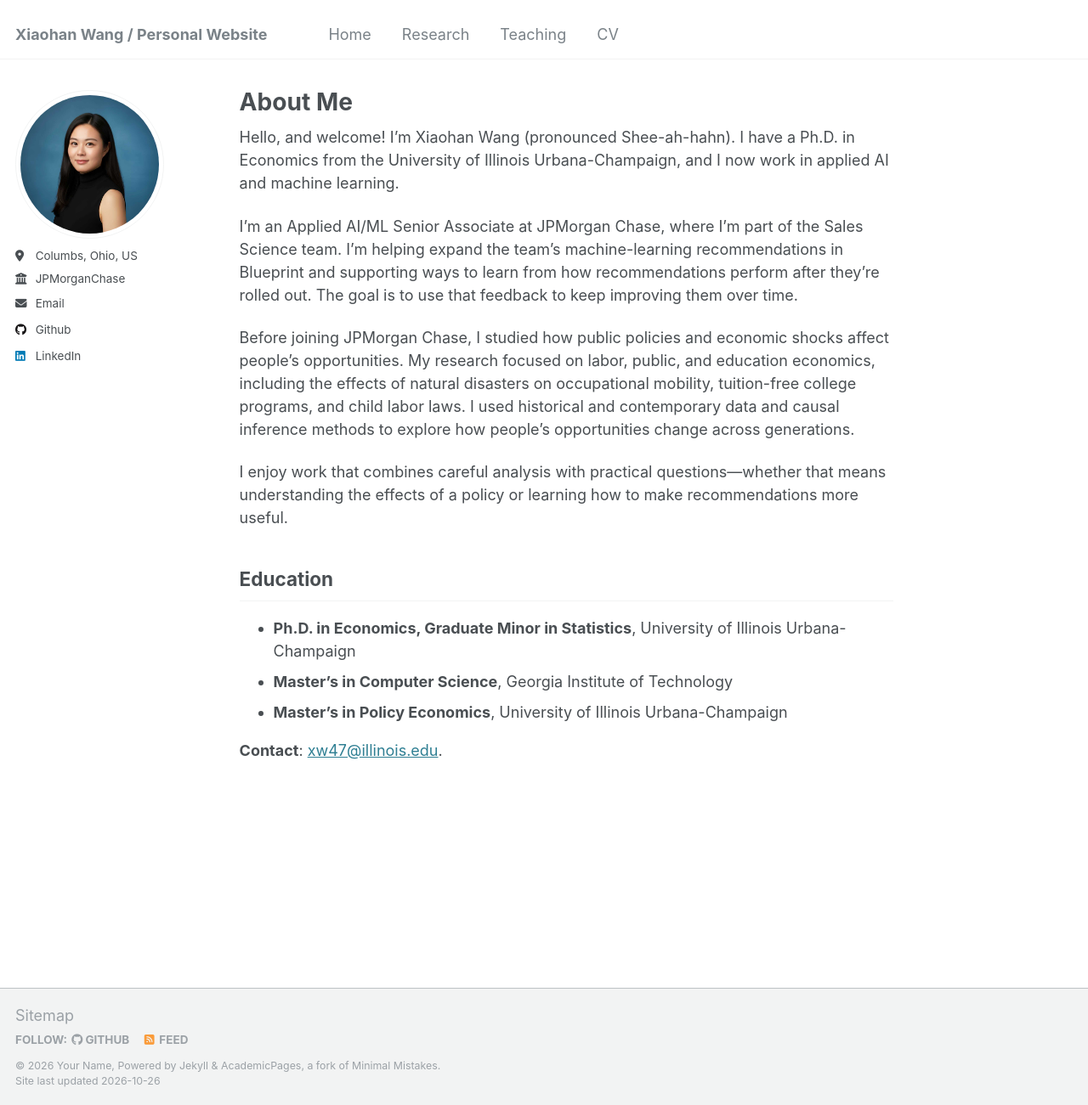
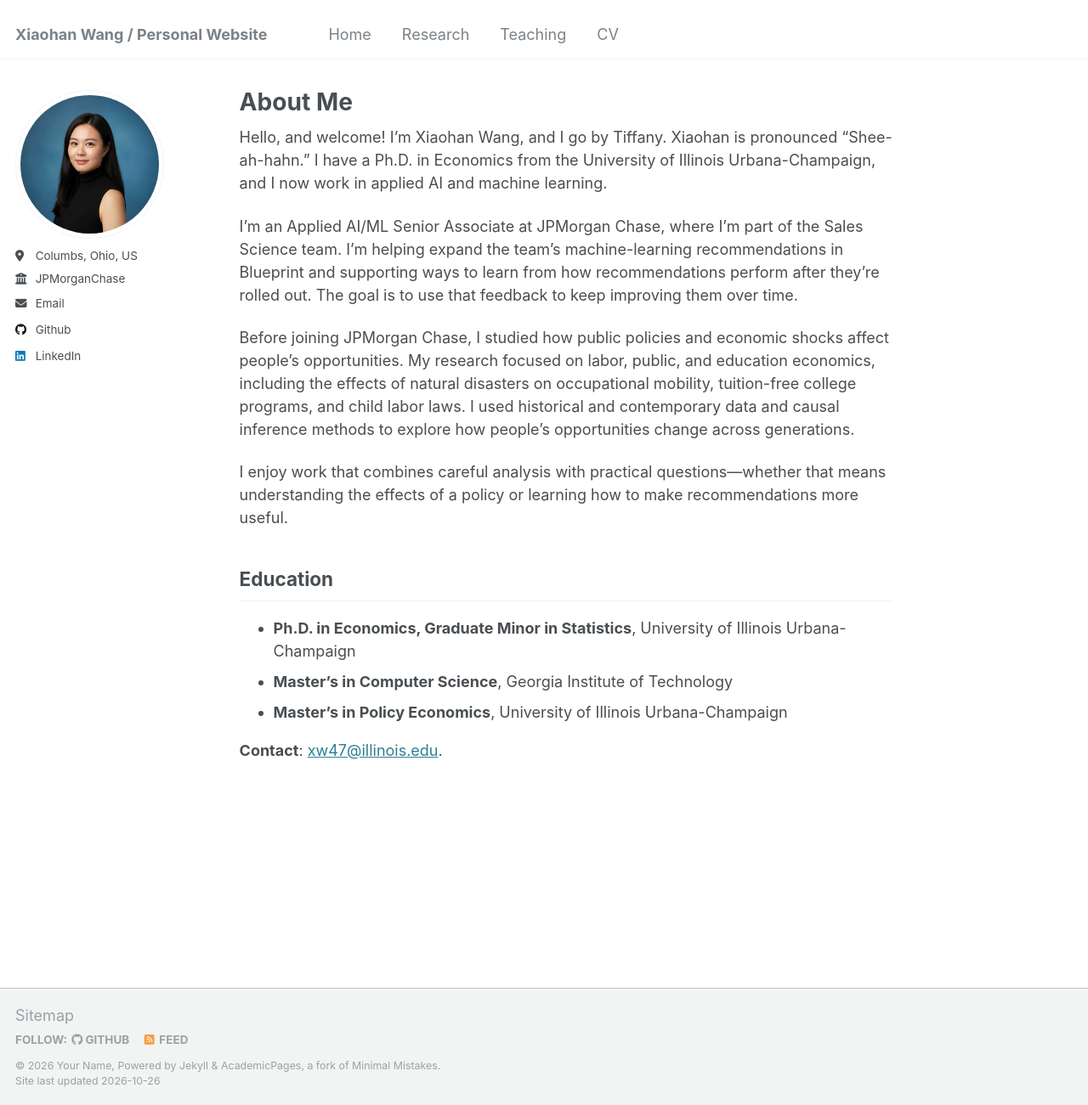
Before and after one commit to xiaohanwang1997/xiaohanwang1997.github.io, a Jekyll site: the page built from _pages/about.md, in a window 1280 px wide and 1301 px high. Shown: the whole window at 85% size. Built offline with Jekyll 4.4.1, drawn with Linux system fonts in a browser that asks for light colours.

Commit message:
Update about.md

```diff
--- a/_pages/about.md
+++ b/_pages/about.md
@@ -7,7 +7,7 @@ redirect_from:
   - /about.html
 ---
 
-Hello, and welcome! I’m Xiaohan Wang (pronounced Shee-ah-hahn). I have a Ph.D. in Economics from the University of Illinois Urbana-Champaign, and I now work in applied AI and machine learning.
+Hello, and welcome! I’m Xiaohan Wang, and I go by Tiffany. Xiaohan is pronounced “Shee-ah-hahn.” I have a Ph.D. in Economics from the University of Illinois Urbana-Champaign, and I now work in applied AI and machine learning.
 
 I’m an Applied AI/ML Senior Associate at JPMorgan Chase, where I’m part of the Sales Science team. I’m helping expand the team’s machine-learning recommendations in Blueprint and supporting ways to learn from how recommendations perform after they’re rolled out. The goal is to use that feedback to keep improving them over time.
 
```
